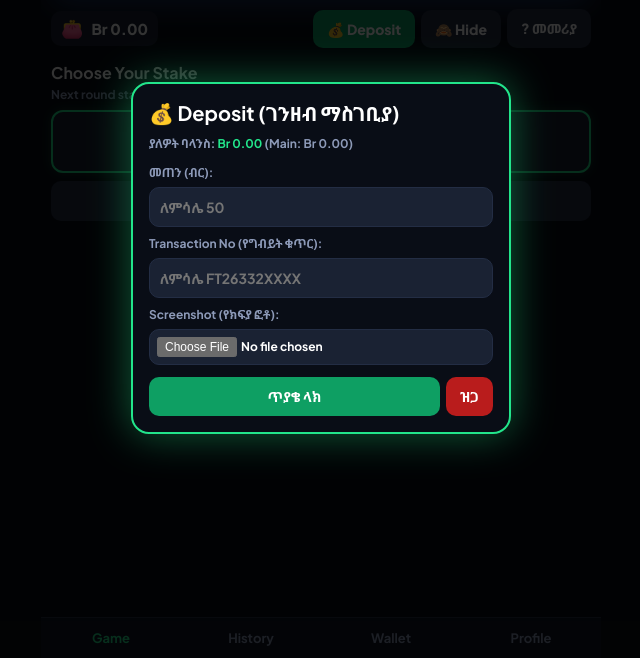
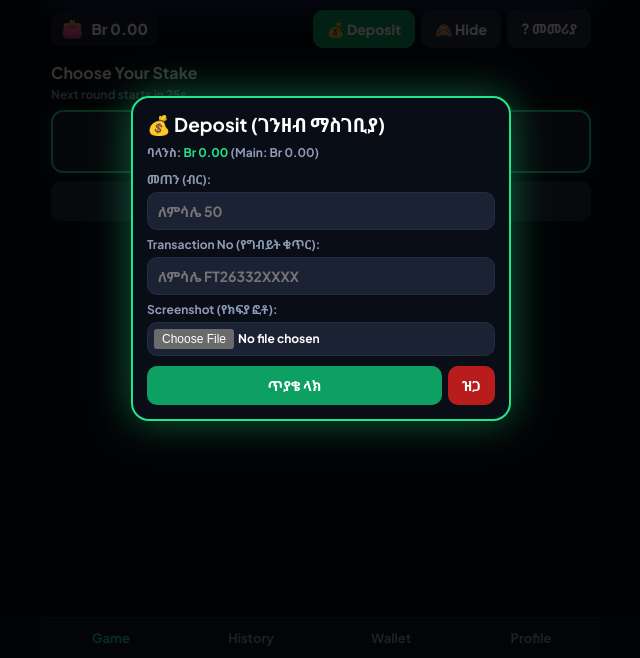
Before and after one commit to wubshetsmegnew-arch/Ela, a website: page index.html in a window 1280 px wide. Both pictures are taken after a click on the button "💰 Deposit". Shown: the part 142-800 px from the top of the page, without its empty margins (319-959 px from the left). Drawn offline with nearby package versions, Linux system fonts and the light colour scheme.

Commit message:
Update index.html

```diff
--- a/index.html
+++ b/index.html
@@ -56,8 +56,8 @@ button{font:inherit;color:inherit;border:0;cursor:pointer}
 .am{background:var(--sl);border-radius:12px;padding:16px 10px;text-align:center;font-family:'Noto Sans Ethiopic',sans-serif;font-weight:800;font-size:15px;line-height:1.5;color:var(--ye)}
 .foot{display:flex;gap:8px;padding:8px 10px}
 .foot .btn{flex:1}
-.ov{position:fixed;inset:0;background:#000c;display:flex;align-items:center;justify-content:center;padding:16px;z-index:9}
-.modal{background:var(--bg);border:2px solid var(--gr);box-shadow:0 0 40px #22E58B66;border-radius:18px;padding:16px;width:100%;max-width:360px;text-align:center;max-height:100%;overflow:auto}
+.ov{position:fixed;inset:0;background:#000c;display:flex;align-items:flex-start;justify-content:center;padding:12px;overflow-y:auto;z-index:9}
+.modal{background:var(--bg);border:2px solid var(--gr);box-shadow:0 0 40px #22E58B66;border-radius:18px;padding:14px;width:100%;max-width:360px;text-align:center;margin:auto}
 .modal h1{margin:0;font-size:42px;font-weight:800;letter-spacing:2px;background:linear-gradient(90deg,var(--B),var(--I),var(--N),var(--G),var(--O));-webkit-background-clip:text;background-clip:text;color:transparent;animation:pop .6s ease-out}
 @keyframes pop{from{transform:scale(.4);opacity:0}to{transform:scale(1);opacity:1}}
 .row{display:flex;justify-content:space-between;padding:10px 4px;border-bottom:1px solid var(--sl2);font-size:14px}
@@ -79,7 +79,7 @@ button{font:inherit;color:inherit;border:0;cursor:pointer}
 .cards.n2 .card{padding:5px;margin-bottom:6px}.cards.n2 .card .t{margin-bottom:3px}.cards.n2 .cg{gap:2px}.cards.n2 .cg .h{font-size:12px;padding:2px 0}.cards.n2 .cg .c{aspect-ratio:auto;height:26px;font-size:14px;border-radius:6px}
 .top{flex-wrap:nowrap;gap:5px}.top .btn{padding:9px 10px;font-size:13px}.top .pill{padding:6px 8px}.top .timer{padding:6px 9px;font-size:18px}
 .rf{margin-left:auto;display:flex;align-items:center;gap:5px;background:linear-gradient(135deg,#FACC15,#F59E0B);color:#1a1100;box-shadow:0 0 14px #FACC1566;white-space:nowrap}.rf:active{transform:scale(.94)}.rf .ic{display:inline-block;font-size:16px;font-weight:800}.rf .ic.spin{animation:sp .6s linear}@keyframes sp{to{transform:rotate(360deg)}}
-.inp{width:100%;background:var(--sl);color:#fff;border:1px solid var(--sl2);border-radius:10px;padding:10px;font:inherit;font-size:14px;margin-top:6px}
+.inp{width:100%;background:var(--sl);color:#fff;border:1px solid var(--sl2);border-radius:10px;padding:9px 10px;font:inherit;font-size:14px;margin-top:4px}
 .msg-err{margin-top:8px;padding:8px;border-radius:8px;background:#3B1115;color:#FCA5A5;font-size:12px}
 .msg-ok{margin-top:8px;padding:8px;border-radius:8px;background:#093322;color:var(--gr);font-size:12px}
 @media(prefers-reduced-motion:reduce){.modal h1,.rf .ic.spin{animation:none}}
@@ -150,22 +150,22 @@ function payModal(){
   const m=S.payBox;if(!m)return '';
   const isDep=m.type==='deposit';
   return `<div class="ov" id="pay_ov"><div class="modal hp" id="pay_box">
-    <h2 style="margin:0 0 8px;font-size:20px">${isDep?'💰 Deposit (ገንዘብ ማስገቢያ)':'💸 Withdraw (ገንዘብ ማውጫ)'}</h2>
-    <div style="font-size:12px;color:var(--mu);margin-bottom:8px">ያለዎት ባላንስ: <b style="color:var(--gr)">${fmt(tot())}</b> (Main: ${fmt(S.wallet)})</div>
+    <h2 style="margin:0 0 6px;font-size:19px">${isDep?'💰 Deposit (ገንዘብ ማስገቢያ)':'💸 Withdraw (ገንዘብ ማውጫ)'}</h2>
+    <div style="font-size:12px;color:var(--mu);margin-bottom:6px">ባላንስ: <b style="color:var(--gr)">${fmt(tot())}</b> (Main: ${fmt(S.wallet)})</div>
     <label style="font-size:12px;color:var(--mu)">መጠን (ብር):</label>
     <input id="pay_amt" class="inp" type="number" min="1" step="any" placeholder="${isDep?'ለምሳሌ 50':'ለምሳሌ 100'}" value="${m.amount||''}">
     ${isDep?`
-      <label style="font-size:12px;color:var(--mu);display:block;margin-top:8px">Transaction No (የግብይት ቁጥር):</label>
+      <label style="font-size:12px;color:var(--mu);display:block;margin-top:6px">Transaction No (የግብይት ቁጥር):</label>
       <input id="pay_tx" class="inp" type="text" placeholder="ለምሳሌ FT26332XXXX" value="${m.tx||''}">
-      <label style="font-size:12px;color:var(--mu);display:block;margin-top:8px">Screenshot (የክፍያ ፎቶ):</label>
-      <input id="pay_pic" class="inp" type="file" accept="image/*" style="padding:7px;font-size:12px">
+      <label style="font-size:12px;color:var(--mu);display:block;margin-top:6px">Screenshot (የክፍያ ፎቶ):</label>
+      <input id="pay_pic" class="inp" type="file" accept="image/*" style="padding:6px;font-size:12px">
     `:`
-      <label style="font-size:12px;color:var(--mu);display:block;margin-top:8px">የመቀበያ ስልክ / አካውንት:</label>
+      <label style="font-size:12px;color:var(--mu);display:block;margin-top:6px">የመቀበያ ስልክ / አካውንት:</label>
       <input id="pay_acc" class="inp" type="text" placeholder="ለምሳሌ 0911223344 (CBE / Telebirr)" value="${m.acc||''}">
     `}
     ${m.err?`<div class="msg-err">${m.err}</div>`:''}
     ${m.ok?`<div class="msg-ok">${m.ok}</div>`:''}
-    <div class="bar" style="margin-top:12px">
+    <div class="bar" style="margin-top:10px">
       <button type="button" class="btn grn" style="flex:1" id="pay_send" data-t="${m.type}">ጥያቄ ላክ</button>
       <button type="button" class="btn red" id="pay_cancel">ዝጋ</button>
     </div>
@@ -268,7 +268,7 @@ document.addEventListener('click',e=>{
  else if(a==='auto'){S.auto=!S.auto;if(LIVE)emit(EV.auto,{room:roomKey(),auto:S.auto});if(S.auto&&S.phase==='play')S.mine.forEach(id=>S.called.forEach(n=>S.marks[id].add(n)));if(S.auto&&S.phase==='play'){if(LIVE)S.mine.forEach(liveBingo);else evalWin()}}
  else if(a==='sound')S.sound=!S.sound;
  else if(a==='cell'&&!S.auto&&S.phase==='play'&&S.called.includes(+el.dataset.n)&&S.marks[i]){S.marks[i].add(+el.dataset.n);if(LIVE){emit(EV.mark,{room:roomKey(),board:i,n:+el.dataset.n});liveBingo(i)}else evalWin()}
- else if(a==='tab'){S.tab=el.dataset.t;if(S.tab==='wallet')emit('wallet:get',{user:ME});}
+ else if(a==='tab')S.tab=el.dataset.t;
  else if(a==='wtab')S.wtab=el.dataset.t;
  else if(a==='eye')S.hide=!S.hide;
  else if(a==='help')S.help=true;
```
